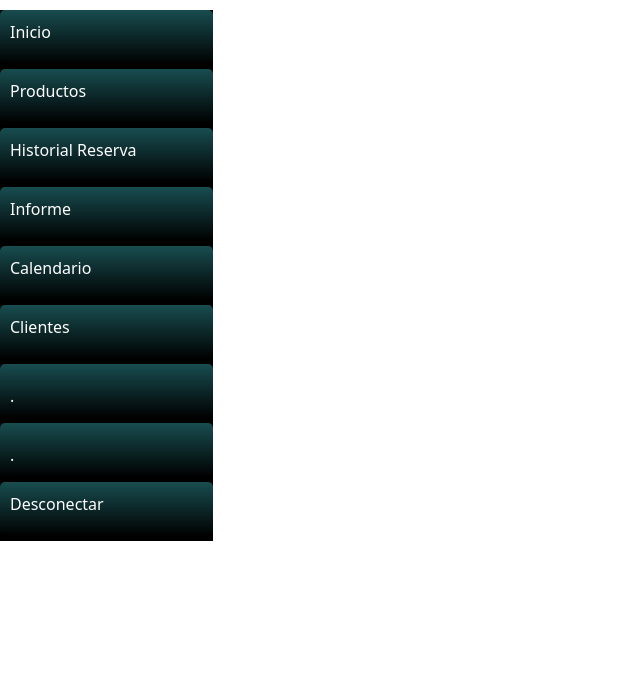
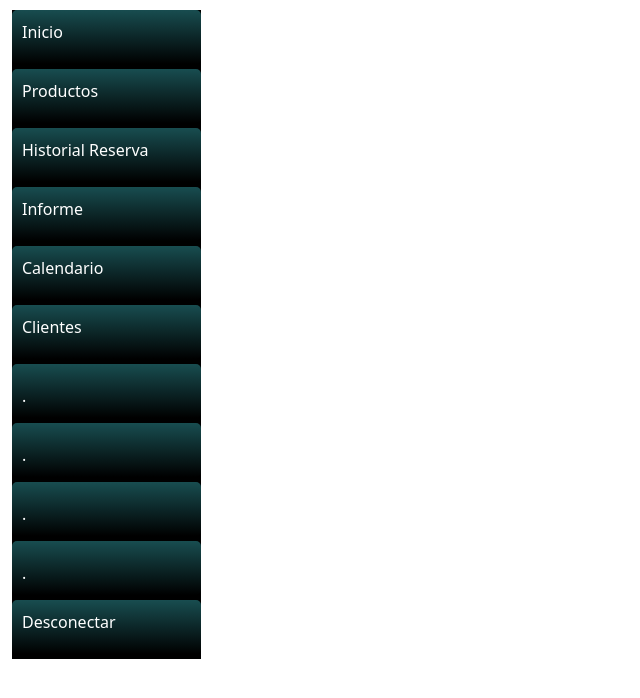
Before and after one commit to FranciscoPobletec/Proyecto-Titulo, a Django app: page /index/ in a window 1280 px wide. Shown: the part 57-755 px from the top of the page, without its empty margins (0-640 px from the left). Run offline with Django 4.2, Linux system fonts and the light colour scheme.

Commit message:
antes de destruir

```diff
--- a/gestionReserva/templates/cliente/Base.html
+++ b/gestionReserva/templates/cliente/Base.html
@@ -2,22 +2,19 @@
 <!DOCTYPE html>
 <html lang="es">
   <head>
-    <meta charset="UTF-8">
-    <meta name="viewport" content="width=device-width, initial-scale=1.0">
+    <meta charset="UTF-8" />
+    <meta name="viewport" content="width=device-width, initial-scale=1.0" />
     <title>Título de tu página</title>
-    <link rel="stylesheet" href="{% static 'css/style.css' %}">
-    <link href="https://cdn.jsdelivr.net/npm/bootstrap@5.3.3/dist/css/bootstrap.min.css" rel="stylesheet" integrity="sha384-QWTKZyjpPEjISv5WaRU9OFeRpok6YctnYmDr5pNlyT2bRjXh0JMhjY6hW+ALEwIH" crossorigin="anonymous">
+    <link rel="stylesheet" href="{% static 'css/style.css' %}" />
+    <link href="https://cdn.jsdelivr.net/npm/bootstrap@5.3.3/dist/css/bootstrap.min.css" rel="stylesheet" integrity="sha384-QWTKZyjpPEjISv5WaRU9OFeRpok6YctnYmDr5pNlyT2bRjXh0JMhjY6hW+ALEwIH" crossorigin="anonymous" />
   </head>
   <body>
-
     <div class="container-fluid">
       <div class="row">
         <nav class="navbar bg-dark border-bottom border-body" data-bs-theme="dark">
           <!-- Logo -->
           <div class="col-2">
-                    <a class="navbar-brand" style="background-color: #ffff;"href="#">
-                        <img src="{% static 'images/hay_pan.png' %}" alt="Logo" height="40" style="max-height: 100%;">
-                    </a>
+            <a class="navbar-brand" style="background-color: #ffff;" href="#"><img src="{% static 'images/hay_pan.png' %}" alt="Logo" height="40" style="max-height: 100%;" /></a>
           </div>
           <!-- Opciones de navegación -->
           <div class="col-8">
@@ -29,23 +26,49 @@
         </nav>
       </div>
     </div>
+    <div class="container-fluid">
+      <div class="row">
         <div class="col-md-2">
           <div class="navbar-links">
-
-                <div class="nav-link-box"><a class="nav-link active" href="#">Inicio</a></div>
-                <div class="nav-link-box"><a class="nav-link" href="{% url 'producto' %}">Productos</a></div>
-                <div class="nav-link-box"><a class="nav-link" href="#">Historial Reserva</a></div>
-                <div class="nav-link-box"><a class="nav-link" href="#">Informe</a></div>
-                <div class="nav-link-box"><a class="nav-link" href="#">Calendario</a></div>
-                <div class="nav-link-box"><a class="nav-link" href="#">Clientes</a></div>
-                <div class="nav-link-box"><a class="nav-link" href="#"></a>.</div>
-                <div class="nav-link-box"><a class="nav-link" href="#"></a>.</div>
-                <div class="nav-link-box"><a class="nav-link" href="{% url 'salir' %}">Desconectar</a></div>
+            <div class="nav-link-box">
+              <a class="nav-link active" href="#">Inicio</a>
+            </div>
+            <div class="nav-link-box">
+              <a class="nav-link" href="{% url 'producto' %}">Productos</a>
+            </div>
+            <div class="nav-link-box">
+              <a class="nav-link" href="#">Historial Reserva</a>
+            </div>
+            <div class="nav-link-box">
+              <a class="nav-link" href="#">Informe</a>
+            </div>
+            <div class="nav-link-box">
+              <a class="nav-link" href="#">Calendario</a>
+            </div>
+            <div class="nav-link-box">
+              <a class="nav-link" href="#">Clientes</a>
+            </div>
+            <div class="nav-link-box">
+              <a class="nav-link" href="#"></a>.
+            </div>
+            <div class="nav-link-box">
+              <a class="nav-link" href="#"></a>.
+            </div>
+            <div class="nav-link-box">
+              <a class="nav-link" href="#"></a>.
+            </div>
+            <div class="nav-link-box">
+              <a class="nav-link" href="#"></a>.
+            </div>
+            <div class="nav-link-box">
+              <a class="nav-link" href="{% url 'salir' %}">Desconectar</a>
+            </div>
           </div>
         </div>
         <div class="col-md-10">
           <main>
             {% block content %}
+
             {% endblock %}
           </main>
         </div>
@@ -53,6 +76,5 @@
     </div>
 
     <script src="https://cdn.jsdelivr.net/npm/bootstrap@5.3.3/dist/js/bootstrap.bundle.min.js" integrity="sha384-YvpcrYf0tY3lHB60NNkmXc5s9fDVZLESaAA55NDzOxhy9GkcIdslK1eN7N6jIeHz" crossorigin="anonymous"></script>
-
   </body>
 </html>
--- a/gestionReserva/views.py
+++ b/gestionReserva/views.py
@@ -3,7 +3,7 @@ import re
 from django.contrib.auth import login, authenticate
 from django.contrib.auth.forms import AuthenticationForm, UserCreationForm
 from django.contrib import messages
-from django.shortcuts import render, redirect
+from django.shortcuts import get_object_or_404, render, redirect
 from django.contrib.auth import authenticate, login, logout
 from django.contrib.auth.models import User
 from .models import Comerciante
@@ -79,3 +79,11 @@ def producto(request):
 def salir(request):
     logout(request)
     return redirect("login")
+
+
+def eliminar(request, id):
+    producto = get_object_or_404(Producto, id=id)
+    print("ID del producto a eliminar:", id)  # Imprime el ID del producto en la consola
+    producto.delete()
+    messages.success(request, "Eliminado correctamente")
+    return redirect('producto')
```
Also changed, not shown: gestionReserva/templates/cliente/producto.html (+33 -13 lines). Lines whose indentation alone changed are shown as unchanged.
